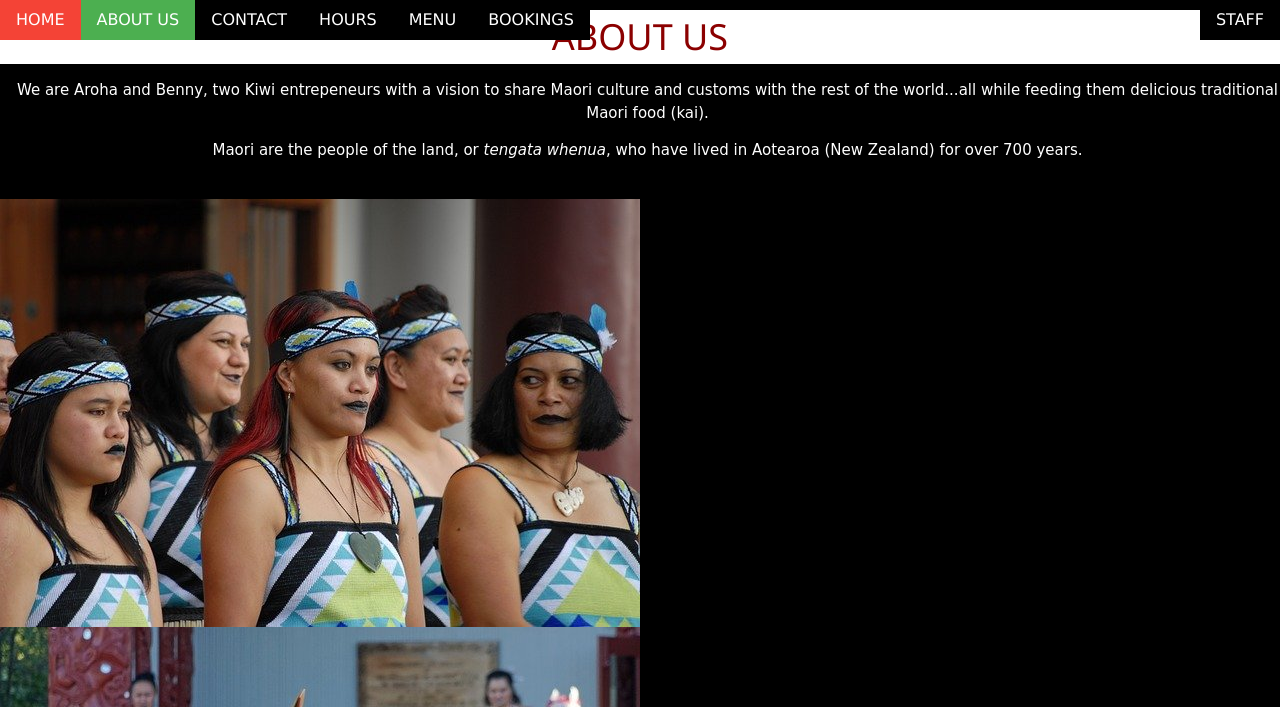
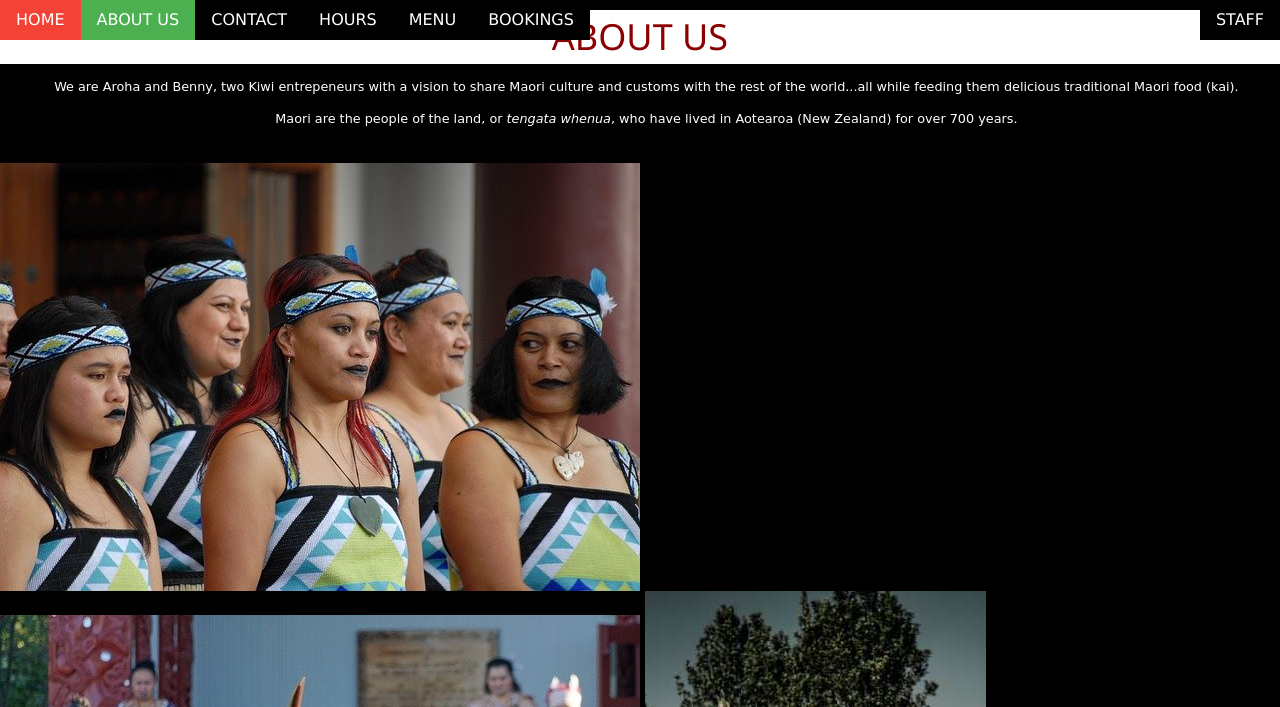
Before and after one commit to gitwhatugive/haukai, a PHP site: page /about.html in a window 1280 px wide. Shown: the top 707 px of the page. Run offline with PHP 8.4, Linux system fonts and the light colour scheme.

Commit message:
updated pages

```diff
--- a/about.html
+++ b/about.html
@@ -28,9 +28,9 @@
           <p>We are Aroha and Benny, two Kiwi entrepeneurs with a vision to share Maori culture and customs with the rest of the world...all while feeding them delicious traditional Maori food (kai).</p>
           <p>Maori are the people of the land, or <em>tengata whenua</em>, who have lived in Aotearoa (New Zealand) for over 700 years.</p>
           <br>
-          <img id="1" src="./maori_women.jpg">
-          <img id="1" src="./maori_men.jpg">
-          <img id="1" src="./house.jpg">
+          <img id="img4" src="./maori_women.jpg" alt="A group of Maori women in traditional clothes">
+          <img id="img4" src="./maori_men.jpg" alt="A group of Maori men in traditional clothes, holding spades in front of a marae.">
+          <img id="img4" src="./house.png" alt="Traditional Maori house, red with ornate carvings">
           <p>If you'd like to know more about Maori culture and history, you can visit the following resources:
             <a class="a" href="https://www.newzealandnow.govt.nz/live-in-new-zealand/tips-for-settling-in/maori-culture">Maori culture</a> and
             <a class="a" href="https://teara.govt.nz/en/maori">Maori history</a>
--- a/haukai.css
+++ b/haukai.css
@@ -53,19 +53,27 @@ nav{
 	width: 25%;
 }
 
-/*Define width and height for all different types of images used*/
+/*Define colour of alt, width and height for all different types of images used*/
 #img1 {
-	width: 660px;
-	height: 400px;
+	max-width: 33%;
+	color: white;
 }
 
 #img2 {
 	width: 100%;
 	height: 100%;
+	color: white;
 }
+
 #img3 {
 	width: 120px;
 	height: 80px;
+	color: white;
+}
+
+#img4 {
+	max-width: 100%;
+	color: white;
 }
 
 .center {
@@ -93,7 +101,7 @@ h1 {
 h2 {
 	font-family: 'Mea Culpa';font-size: 10px; /*Web linked font*/
 	color: white;
-	font-size: 3rem; /*Set the font size as three times bigger than default*/
+	font-size: 20vw; /*Set the font size as three times bigger than default*/
 	text-align: center
 }
 
@@ -101,14 +109,14 @@ h2 {
 p{
 	font-family: Courgette,'Comic Sans MS',cursive,sans-serif; /*Web linked font*/
 	color: white;
-	font-size: 1rem; /*1rem = default size for particular font*/
-	margin-left: 1rem;
+	font-size: 1vw; /*1rem = default size for particular font*/
+	margin-left: 1vw;
 	text-align: center;
 }
 
 .privacy {
 	color: white;
-	font-size: 1rem;
+	font-size: 1vw;
 }
 
 /*Style hyperlinks as plain (no underline or special font) and set colour*/
--- a/index.html
+++ b/index.html
@@ -8,10 +8,6 @@
         <link rel="stylesheet" href="https://www.w3schools.com/w3css/4/w3.css">
     </head>
     <body>
-        <!-- Header that is used across all the pages of the website -->
-        <header class="header">
-
-        </header>
         <nav class="nav">
           <div class="w3-top w3-bar">
               <div class="w3-green  w3-bar-item w3-button  w3-hover-red "> HOME </div>   <!-- selection for the active page -->
@@ -25,7 +21,7 @@
         </nav>
         <!-- Main content of the page -->
         <main>
-          <img id="img2" src="./home.png">
+          <img id="img2" src="./home.png" alt="Photo of restaurant table with food and drinks, overlooking a harbour with mountains in the background.">
         </main>
         <!-- Footer that is used across all the pages of the website -->
         <footer class="footer">
```
Also changed, not shown: menu.html (+10 -10 lines).
